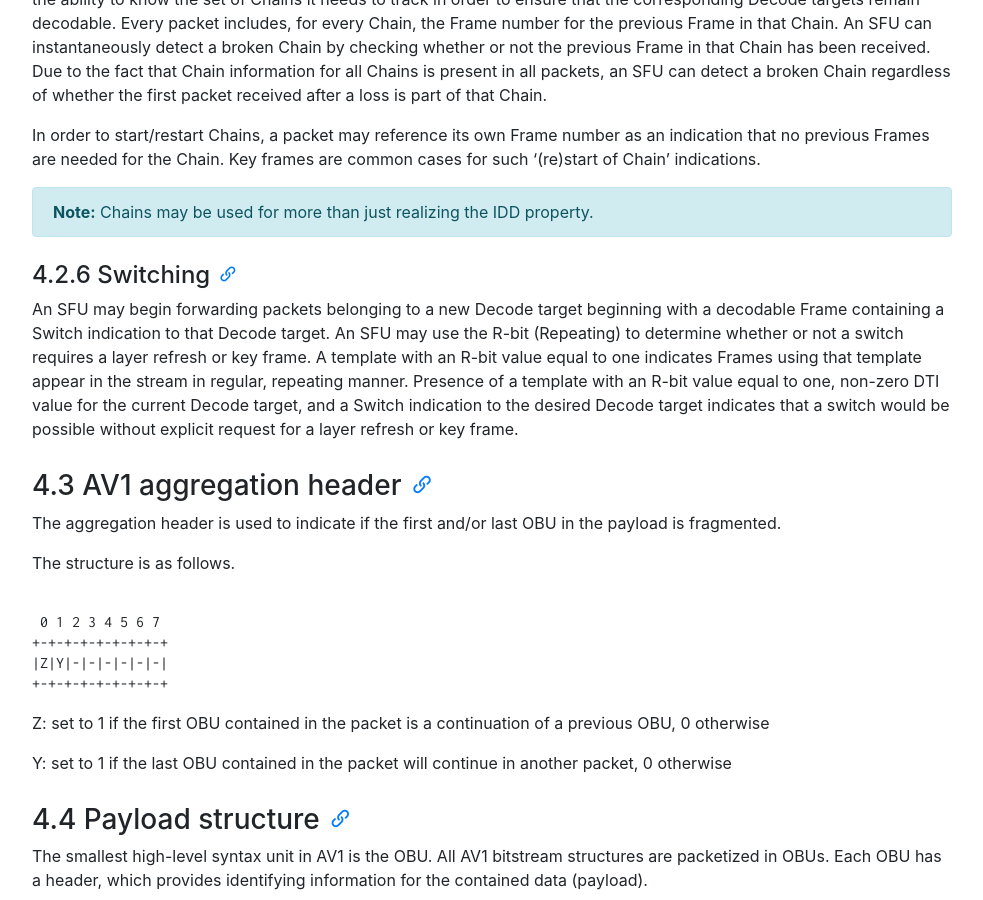
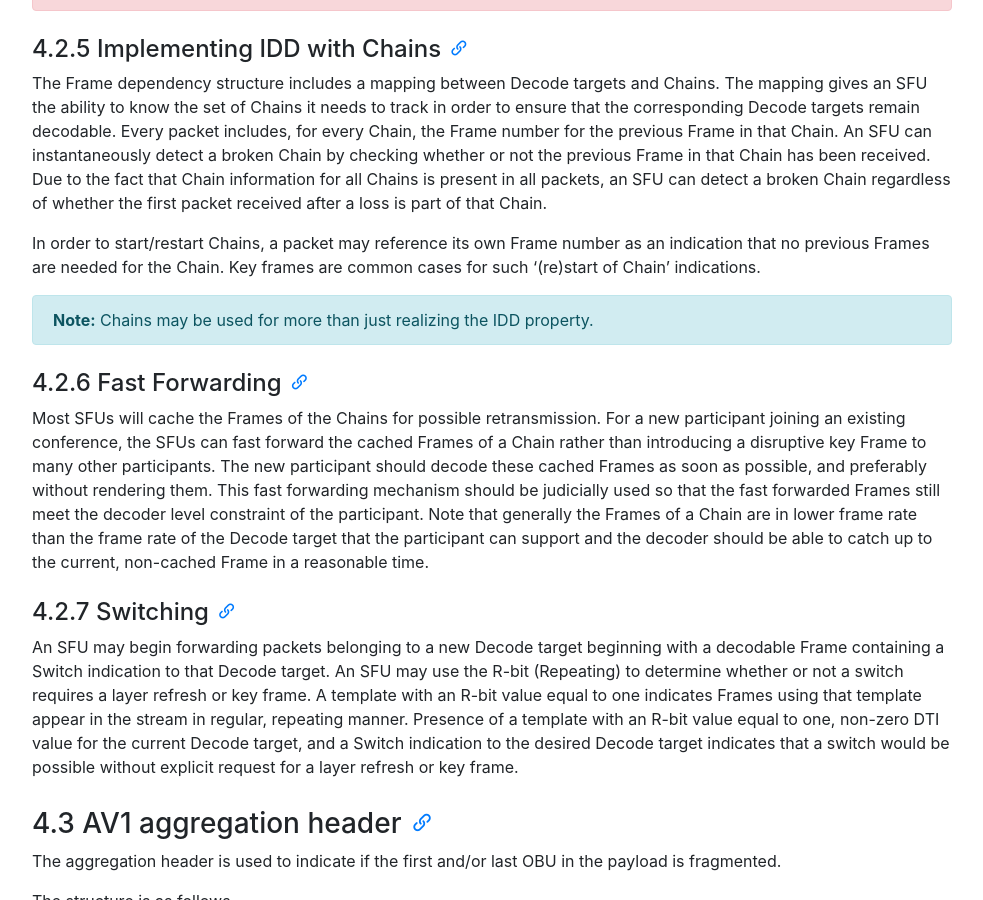
Before and after one commit to AOMediaCodec/av1-rtp-spec, a Jekyll site: the page built from index.md, in a window 1280 px wide and 900 px high, scrolled down 13060 px. Shown: the whole window, without its empty margins (53-1036 px from the left). Built offline with Jekyll 4.4.1, drawn with Linux system fonts in a browser that asks for light colours; nearby versions of some CDN libraries; some of the changed text lies outside the part shown.

Commit message:
Added cached_frame_flag to mark fast forwarded packets from the SFU's cache

```diff
--- a/av1-rtp-spec.md
+++ b/av1-rtp-spec.md
@@ -331,7 +331,8 @@
   <b>start_of_frame</b> = f(1)
   <b>end_of_frame</b> = f(1)
   <b>frame_dependency_template_id_or_structure_indicator</b> = f(6)
-  <b>frame_number</b> = f(16)
+  <b>frame_number</b> = f(15)
+  <b>cached_frame_flag</b> = f(1)
 }
 </code></pre>
 
@@ -579,6 +580,10 @@
     TD_STRUCTURE_INDICATOR, the template_dependency_structure MUST be present.
     Otherwise, template_dependency_structure MUST NOT be present.
 
+  * **cached_frame_flag**: Must be set to 1 if the Frame is a cached Frame,
+    and must be set to 0 otherwise.  See the below Fast Forwarding section
+    for a description of when such cached Frames are useful.
+
 
 #### 4.2.3 Template dependency structure
 
@@ -718,7 +723,21 @@
 {:.alert .alert-info }
 
 
-#### 4.2.6 Switching
+#### 4.2.6 Fast Forwarding
+
+Most SFUs will cache the Frames of the Chains for possible retransmission.  For
+a new participant joining an existing conference, the SFUs can fast forward the
+cached Frames of a Chain rather than introducing a disruptive key Frame to many
+other participants.  The new participant should decode these cached Frames as
+soon as possible, and preferably without rendering them.  This fast forwarding
+mechanism should be judicially used so that the fast forwarded Frames still meet
+the decoder level constraint of the participant.  Note that generally the Frames
+of a Chain are in lower frame rate than the frame rate of the Decode target that
+the participant can support and the decoder should be able to catch up to the
+current, non-cached Frame in a reasonable time.
+
+
+#### 4.2.7 Switching
 
 An SFU may begin forwarding packets belonging to a new Decode target beginning
 with a decodable Frame containing a Switch indication to that Decode target. An
```
